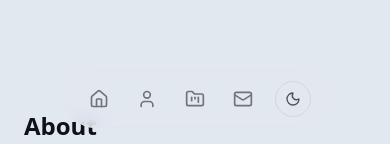
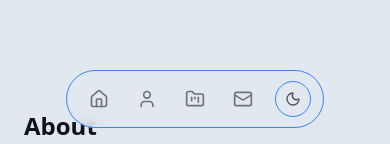
Before and after one commit to SamIfesi/portfolio, a Next.js app: page / in a window 390 px wide. Shown: the part 700-844 px from the top of the page. Built offline with nearby package versions, Linux system fonts and the light colour scheme.

Commit message:
feat: update CSS variables for border styling and apply them in navigation and theme toggle components

```diff
--- a/src/app/globals.css
+++ b/src/app/globals.css
@@ -5,11 +5,13 @@
 :root {
   --background: #e2e8f0;
   --foreground: #0f1117;
+  --border: #3b82f6;
 }
 
 .dark {
   --background: #0f1117;
   --foreground: #e2e8f0;
+  --border: #3b82f6;
 }
 
 @theme inline {
@@ -17,6 +19,7 @@
   --color-foreground: var(--foreground);
   --font-sans: ui-sans-serif, system-ui, sans-serif;
   --font-mono: ui-monospace, monospace;
+  --color-border: var(--border);
 }
 
 body {
--- a/src/components/nav.tsx
+++ b/src/components/nav.tsx
@@ -35,7 +35,7 @@ export function Nav() {
       </nav>
 
       {/* Bottom icon dock — mobile only */}
-      <nav className="fixed bottom-4 left-1/2 z-10 -translate-x-1/2 rounded-full border border-neutral-200 bg-background/80 backdrop-blur md:hidden dark:border-neutral-800">
+      <nav className="fixed bottom-4 left-1/2 z-10 -translate-x-1/2 rounded-full border border-border bg-background/80 backdrop-blur md:hidden dark:border-border-800">
         <div className="flex items-center gap-2 px-3 py-2">
           <Link
             href="/"
--- a/src/components/theme-toggle.tsx
+++ b/src/components/theme-toggle.tsx
@@ -18,7 +18,7 @@ export function ThemeToggle() {
         setTheme(resolvedTheme === "dark" ? "light" : "dark")
       }
       aria-label="Toggle theme"
-      className="flex h-9 w-9 items-center justify-center rounded-full border border-neutral-300 text-neutral-600 transition-colors hover:border-neutral-400 dark:border-neutral-700 dark:text-neutral-300 dark:hover:border-neutral-500"
+      className="flex h-9 w-9 items-center justify-center rounded-full border border-border text-neutral-600 transition-colors hover:border-border dark:border-border dark:text-neutral-300 dark:hover:border-border"
     >
       {resolvedTheme === "dark" ? (
         <Sun className="h-4 w-4" />
```
